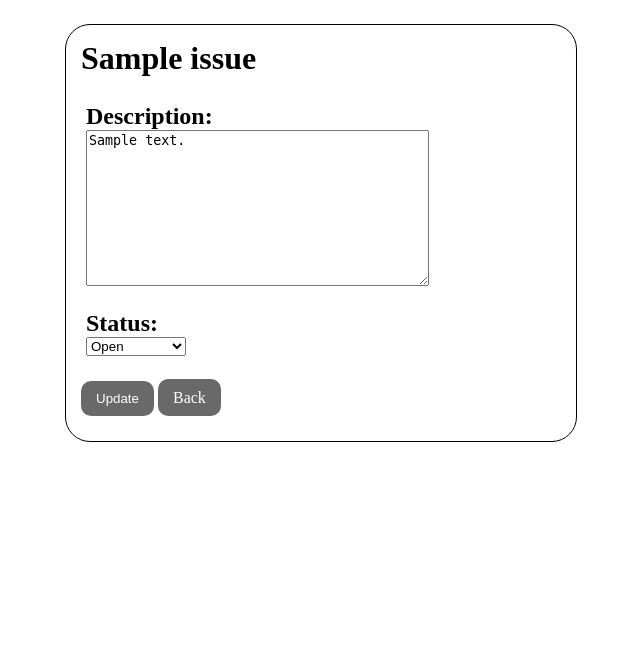
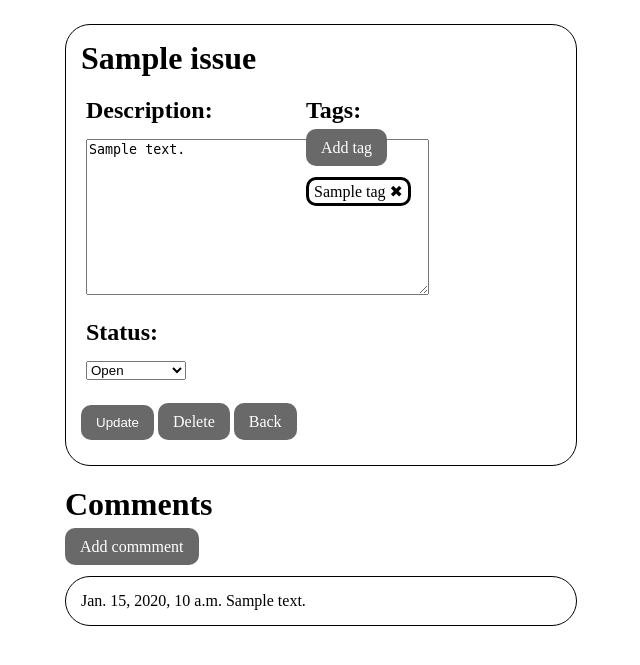
Before and after one commit to ABKeyes/IssueTrackerApplication, a Django app: page /projects/00000000-0000-0000-0000-000000000001/issue/00000000-0000-0000-0000-000000000001 in a window 1280 px wide. Shown: the part 38-703 px from the top of the page, without its empty margins (319-959 px from the left). Run offline with Django 4.2, Linux system fonts and the light colour scheme; a user stored in the database is signed in; tables that the repository leaves empty hold one stand-in row (values such as "Sample post").

Commit message:
Implemented issue, comments, and tags.

```diff
--- a/src/issues/admin.py
+++ b/src/issues/admin.py
@@ -2,6 +2,7 @@ from django.contrib import admin
 
 # Register your models here.
 
-from .models import Issue
+from .models import Comment, Issue
 
 admin.site.register(Issue)
+admin.site.register(Comment)
--- a/src/issues/forms.py
+++ b/src/issues/forms.py
@@ -1,6 +1,6 @@
 from django import forms
 
-from issues.models import Issue, IssueComment
+from issues.models import Issue, Comment, Tag
 
 status_choices = (
     ("Open", "Open"),
@@ -42,13 +42,24 @@ class UpdateIssueForm(forms.ModelForm):
         model = Issue
         fields = ['description', 'status']
 
-class issueComment(forms.ModelForm):
+class CreateCommentForm(forms.ModelForm):
     description = forms.CharField(required=True,
                                   max_length=200,
-                                  widget=forms.TextInput(
+                                  widget=forms.Textarea(
                                       attrs={
                                           "placeholder": "Insert new comment.",
                                           }))
     class Meta:
-        model = IssueComment
+        model = Comment
         fields = ['description']
+
+class CreateTagForm(forms.ModelForm):
+    name = forms.CharField(required=True,
+                           max_length=20,
+                           widget=forms.TextInput(
+                               attrs={
+                                   "placeholder": "Insert Tag",
+                                   }))
+    class Meta:
+        model = Tag
+        fields = ['name']
--- a/src/issues/models.py
+++ b/src/issues/models.py
@@ -21,10 +21,34 @@ class Issue(models.Model):
         return reverse("projects:issues:issue-details", kwargs={
                                                             "project_id": self.project.id,
                                                             "issue_id": self.id})
+    def get_delete_url(self):
+        return reverse("projects:issues:issue-delete", kwargs={
+                                                        "project_id": self.project.id,
+                                                        "issue_id": self.id})
     def get_project_url(self):
         return reverse("projects:project-details", kwargs={
                                                         "project_id": self.project.id})
+    def get_comment_create_url(self):
+        return reverse("projects:issues:issue-comment", kwargs={
+                                                            "project_id": self.project.id,
+                                                            "issue_id": self.id})
+    def get_add_tag(self):
+        return reverse("projects:issues:issue-tag", kwargs={
+                                                            "project_id": self.project.id,
+                                                            "issue_id": self.id})
 
-class IssueComment(models.Model):
+
+class Comment(models.Model):
     description = models.TextField(max_length=200, blank=False)
     timecreated = models.DateTimeField(auto_now=False, auto_now_add=True)
+    issue = models.ForeignKey(Issue, on_delete=models.CASCADE)
+
+class Tag(models.Model):
+    name = models.CharField(max_length=20, blank=False)
+    issue = models.ForeignKey(Issue, on_delete=models.CASCADE)
+
+    def get_delete_tag_url(self):
+        return reverse("projects:issues:issue-tag-remove", kwargs={
+                                                            "project_id": self.issue.project.id,
+                                                            "issue_id": self.issue.id,
+                                                            "tag_id": self.id})
--- a/src/issues/templates/issues/issue_details.html
+++ b/src/issues/templates/issues/issue_details.html
@@ -6,7 +6,8 @@
 <div class="project-container">
     <div class="issue">
         <h1>{{ issue.issueName }}</h1>
-        <form method="POST">
+        <form method="POST" class="issue-details">
+
             {% csrf_token %}
             <div class="issue-field">
                 <h2>Description:</h2>
@@ -16,9 +17,42 @@
                 <h2>Status:</h2>
                 {{ form.status }}
             </div>
-            <input type="submit" value="Update" class="submit"/>
+            <input type="submit" value="Update" class="submit" />
+            <a href="{{ issue.get_delete_url }}">Delete</a>
             <a href="{{ issue.get_project_url }}">Back</a>
         </form>
+        <div class="issue-details">
+            <div class="issue-field">
+                <h2>Tags:</h2>
+                <a href="{{ issue.get_add_tag }}">Add tag</a>
+                {% if tags.all %}
+                <div class="tag-list">
+                    {% for tag in tags %}
+                    <div class="tag">
+                        {{ tag.name }}
+                        <a href="{{ tag.get_delete_tag_url }}" class="tag-a">&#10006</a>
+                    </div>
+                    {% endfor %}
+                </div>
+                {% else %}
+                    <div class="no-tags">There are no tags, you should add some.</div>
+                {% endif %}
+            </div>
+        </div>
+    </div>
+    <div class="issue-list">
+        <h1>Comments</h1>
+        <a href="{{ issue.get_comment_create_url }}">Add commment</a>
+        {% if comments.all %}
+            {% for comment in comments %}
+                <div class="issue">
+                    {{ comment.timecreated }}
+                    {{ comment.description }}
+                </div>
+            {% endfor %}
+        {% else %}
+        <div class="no-comments">There are no comments, you should add some.</div>
+        {% endif %}
     </div>
 </div>
 {% endblock %}
--- a/src/issues/urls.py
+++ b/src/issues/urls.py
@@ -1,12 +1,20 @@
 from django.urls import path
 
 from .views import (
+    add_comment_view,
+    add_tag_view,
     issue_create_view,
+    issue_delete_view,
     issue_details_view,
+    remove_tag,
 )
 
 app_name='issues'
 urlpatterns=[
     path('create/', issue_create_view, name='issue-create'),
     path('<uuid:issue_id>', issue_details_view, name='issue-details'),
+    path('<uuid:issue_id>/delete', issue_delete_view, name='issue-delete'),
+    path('<uuid:issue_id>/addcomment', add_comment_view, name='issue-comment'),
+    path('<uuid:issue_id>/addtag', add_tag_view, name='issue-tag'),
+    path('<uuid:issue_id>/removetag/<int:tag_id>/', remove_tag, name='issue-tag-remove'),
     ]
--- a/src/issues/views.py
+++ b/src/issues/views.py
@@ -1,7 +1,9 @@
 from django.shortcuts import get_object_or_404, redirect, render
-from .forms import CreateIssueForm, UpdateIssueForm
 
-from .models import Issue
+from projects.views import check_ownership
+from .forms import CreateIssueForm, CreateTagForm, UpdateIssueForm, CreateCommentForm
+
+from .models import Issue, Comment, Tag
 
 from projects.models import Project
 
@@ -35,16 +37,26 @@ def issue_create_view(request, project_id):
         issue.project = project
         issue.save()
         form = CreateIssueForm
-        return redirect('../../')
+        return redirect(issue.get_project_url())
 
     context = {"form": form}
 
     return render(request, "issues/issue_create.html", context)
 
+def remove_tag(request, project_id, issue_id, tag_id):
+    issue = get_object_or_404(Issue, id=issue_id)
+    tag = get_object_or_404(Tag, issue=issue, id=tag_id)
+    tag.delete()
+    return redirect(issue.get_absolute_url())
+
 @login_required()
 def issue_details_view(request, project_id, issue_id):
+
     issue = get_object_or_404(Issue, id=issue_id)
     form = UpdateIssueForm(request.POST or None, instance=issue)
+    comments = Comment.objects.filter(issue=issue).order_by('-timecreated')
+    tags = Tag.objects.filter(issue=issue)
+
 
     for field in form:
         print("Field Error:", field.name,  field.errors)
@@ -54,9 +66,76 @@ def issue_details_view(request, project_id, issue_id):
         print("Updating issue")
         form.save()
 
+        return redirect(issue.get_project_url())
+
     context = {
         "form": form,
         "issue": issue,
+        "comments": comments,
+        "tags": tags,
         }
 
     return render(request, "issues/issue_details.html", context)
+
+
+@login_required()
+def issue_delete_view(request, project_id, issue_id):
+    issue = get_object_or_404(Issue, id=issue_id)
+
+    if check_ownership(issue.project, request) == False:
+        return redirect(issue.get_absolute_url)
+
+    if request.method == "POST":
+        print("Deleting")
+        print(issue)
+        project = issue.project
+        issue.delete()
+        return redirect(project.get_absolute_url())
+
+    context = {
+        "issue": issue
+        }
+    return render(request, "issues/issue_delete.html", context)
+
+@login_required()
+def add_comment_view(request, project_id, issue_id):
+    issue = get_object_or_404(Issue, id=issue_id)
+
+    form = CreateCommentForm(request.POST or None)
+
+    context = {
+        "issue": issue,
+        "form": form,
+        }
+
+    if form.is_valid():
+        comment = form.save(commit=False)
+
+        comment.issue = issue
+        comment.save()
+        form = CreateIssueForm()
+        return redirect(issue.get_absolute_url())
+
+
+
+    return render(request, "issues/comment_add.html", context)
+
+@login_required()
+def add_tag_view(request, project_id, issue_id):
+    issue = get_object_or_404(Issue, id=issue_id)
+    form = CreateTagForm(request.POST or None)
+
+    context = {
+        "issue": issue,
+        "form": form,
+        }
+
+    if form.is_valid():
+        tag = form.save(commit=False)
+
+        tag.issue = issue
+        tag.save()
+        form = CreateTagForm()
+        return redirect(issue.get_absolute_url())
+
+    return render(request, "issues/tag_add.html", context)
--- a/src/layout/static/css/base.css
+++ b/src/layout/static/css/base.css
@@ -19,6 +19,24 @@ body {
     text-decoration: none;
 }
 
+.home-container a {
+    text-align: center;
+    padding: 10px 15px;
+    background-color: dimgrey;
+    margin-top: 10px;
+    margin-bottom: 10px;
+    color: white;
+    text-decoration: none;
+    border-radius: 10px;
+    border: hidden;
+    font-size: 40px;
+}
+
+.home-field {
+    margin-bottom: 25px;
+    text-align: center;
+}
+
 .user-manage {
     float: right;
 }
@@ -33,3 +51,13 @@ body {
     background-color: lightgrey;
     color: black;
 }
+
+.home-container {
+    width: 30%;
+    margin-left: auto;
+    margin-right: auto;
+}
+
+.home-text {
+    font-size: 30px;
+}
--- a/src/projects/static/css/project.css
+++ b/src/projects/static/css/project.css
@@ -13,6 +13,7 @@
     width: 40%;
 }
 
+
 .project-container a, .submit, .issue-container a {
     text-align: center;
     padding: 10px 15px;
@@ -23,6 +24,35 @@
     text-decoration: none;
     border-radius: 10px;
     border: hidden;
+}
+
+.tag a {
+    padding: 0;
+    padding-top: 1px;
+    color: black;
+    background-color: white;
+}
+
+.tag a:hover{
+    color: red;
+}
+
+.tag {
+    margin-bottom: 5px;
+}
+
+.issue-details {
+
+    display: inline-block;
+    width: 45%;
+    height: auto;
+    vertical-align: top;
+
+}
+
+.no-projects {
+    display: block;
+    margin-bottom: 20px;
 }
 
 .project-input, .issue-input {
@@ -50,7 +80,7 @@
     border-color: #b0c4de;
 }
 
-.status-closed, .status-open, .status-dis {
+.status-closed, .status-open, .status-dis, .tag {
     width: fit-content;
     border: 3px solid;
     padding: 2px 5px;
@@ -66,13 +96,13 @@
     padding: 15px;
 }
 
-.project-container h1 {
+.no-comments, .no-tags, .tag-list {
+    margin-top: 20px;
+}
+
+h1, h2, h3 {
     margin-top: 0;
-    margin-bottom 0;
-}
-.project  h1, h2, h3 {
-    margin-top: 0;
-    margin-bottom: 0;
+    margin-bottom: 15px;
 }
 
 .error {
--- a/src/projects/templates/projects/project_delete.html
+++ b/src/projects/templates/projects/project_delete.html
@@ -5,7 +5,7 @@
 <link rel="stylesheet" href="{% static '/css/project.css' %}" />
 <div class="project-container">
     <form method="post">{% csrf_token %}
-        <h1>Do you want to delete the project "{{ project.name }}"?</h1>
+        <h1>Do you want to delete the project: "{{ project.name }}"?</h1>
         <p><input type="submit" value="Yes" class="submit"/>
         <a href="{{ project.get_absolute_url }}">Cancel</a></p>
     </form>
--- a/src/projects/templates/projects/project_details.html
+++ b/src/projects/templates/projects/project_details.html
@@ -59,7 +59,7 @@
             </div>
             {% endfor %}
         {% else %}
-        <div class="issue-list">There are no issue, you should add some.</div>
+        <div class="issue-list">There are no issues, you should add some.</div>
         {% endif %}
     </div>
 </div>
--- a/src/projects/views.py
+++ b/src/projects/views.py
@@ -91,7 +91,7 @@ def project_details_view(request, project_id):
     if not check_ownership(obj, request):
         return redirect('home')
 
-    issueset = Issue.objects.filter(project=obj)
+    issueset = Issue.objects.filter(project=obj).order_by('-status')
 
     context = {
         "project": obj,
```
Also changed, not shown: src/issues/templates/issues/comment_add.html (added, +20 -0 lines), src/issues/templates/issues/issue_delete.html (added, +15 -0 lines), src/issues/templates/issues/tag_add.html (added, +19 -0 lines), src/layout/templates/layout/home.html (+18 -2 lines), src/projects/templates/projects/project_list.html (+5 -3 lines).
